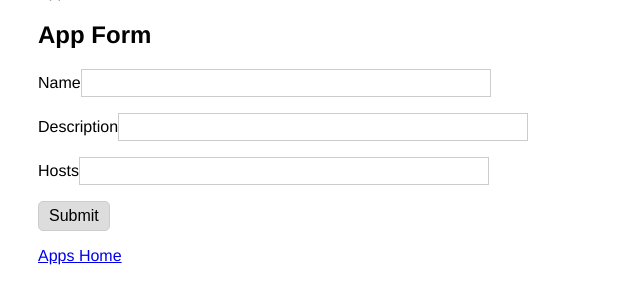
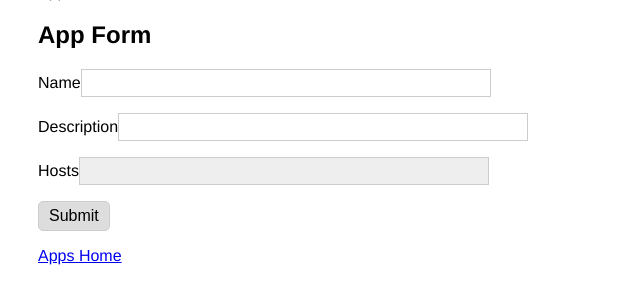
Before and after one commit to aolarchive/node-multipass, a Node project: template plugins/app/views/appform.ejs in a window 1280 px wide. Shown: the part 231-535 px from the top of the page, without its empty margins (0-640 px from the left). Run offline with Node 20 templates, Linux system fonts and the light colour scheme; the template is opened without the code that fills it, so the values that code supplies are empty; some libraries are stand-ins or nearby versions.

Commit message:
Pre-set app hosts field with current domain, and make readonly

```diff
--- a/plugins/app/routes.js
+++ b/plugins/app/routes.js
@@ -91,7 +91,7 @@ module.exports = function(app){
 
       } else if (req.param('action') == 'create') {
 
-        res.render(viewsPath + 'appform', { app: { userId: userId } });
+        res.render(viewsPath + 'appform', { app: { userId: userId, hosts: req.host } });
 
       } else if (req.param('action') == 'edit' && req.param('appId')) {
 
--- a/plugins/app/views/appform.ejs
+++ b/plugins/app/views/appform.ejs
@@ -25,7 +25,7 @@
 
 			<p><label>Name</label><input type="text" size="40" id="app-name" name="name" value="<%= app.name || '' %>" /></p>
 			<p><label>Description</label><input type="text" size="40" id="app-description" name="description" value="<%= app.description || '' %>" /></p>
-			<p><label>Hosts</label><input type="text" size="40" id="app-hosts" name="hosts" value="<%= app.hosts || '' %>" /></p>
+			<p><label>Hosts</label><input type="text" size="40" id="app-hosts" name="hosts" readonly class="disabled" value="<%= app.hosts || '' %>" /></p>
 
 			<input type="button" id="app-submit" value="Submit" />
 			<% if (app.appId){ %>
--- a/public/css/main.css
+++ b/public/css/main.css
@@ -19,6 +19,11 @@ input[type='text']{
   border: 1px solid #CCC;
   padding: 4px 8px;
   font-size: 1em;
+}
+
+input[type='text'].disabled {
+	background-color: #EEEEEE;
+	color: #666666;
 }
 
 .mp-button,
```
